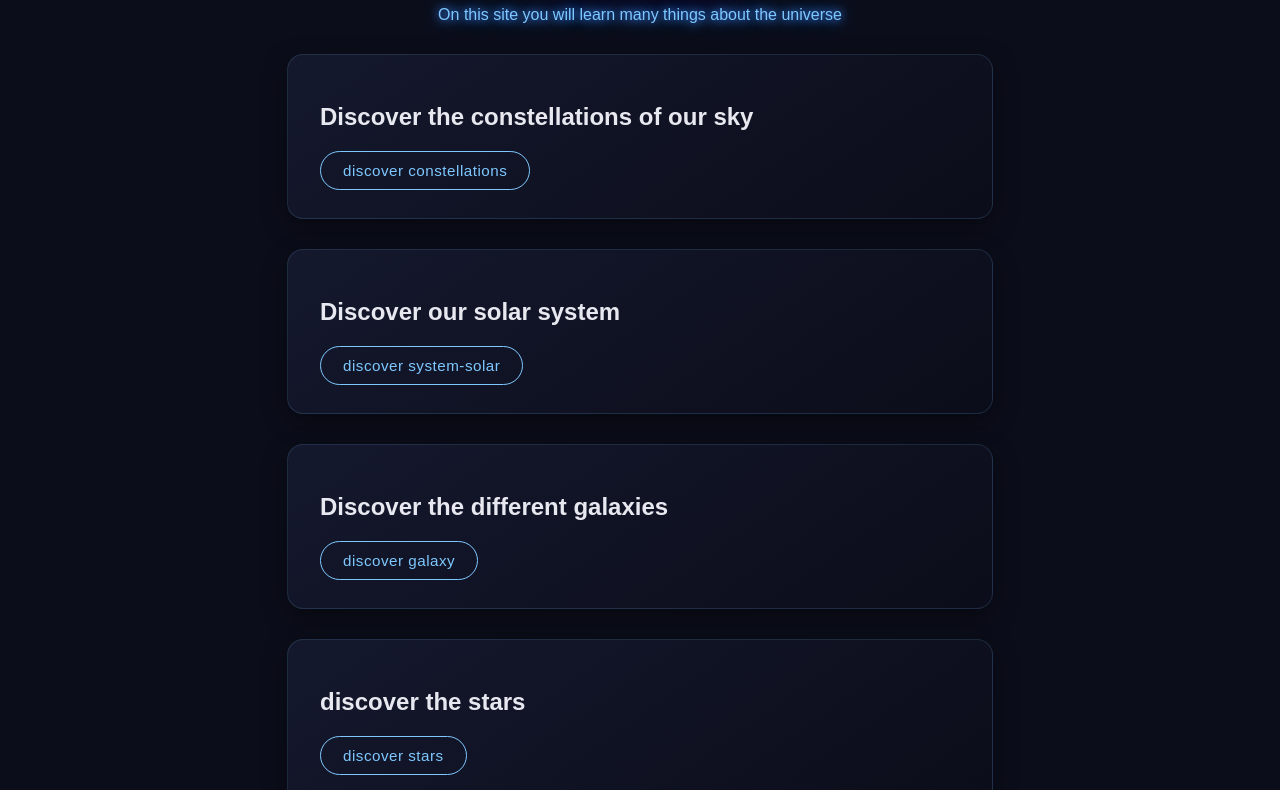
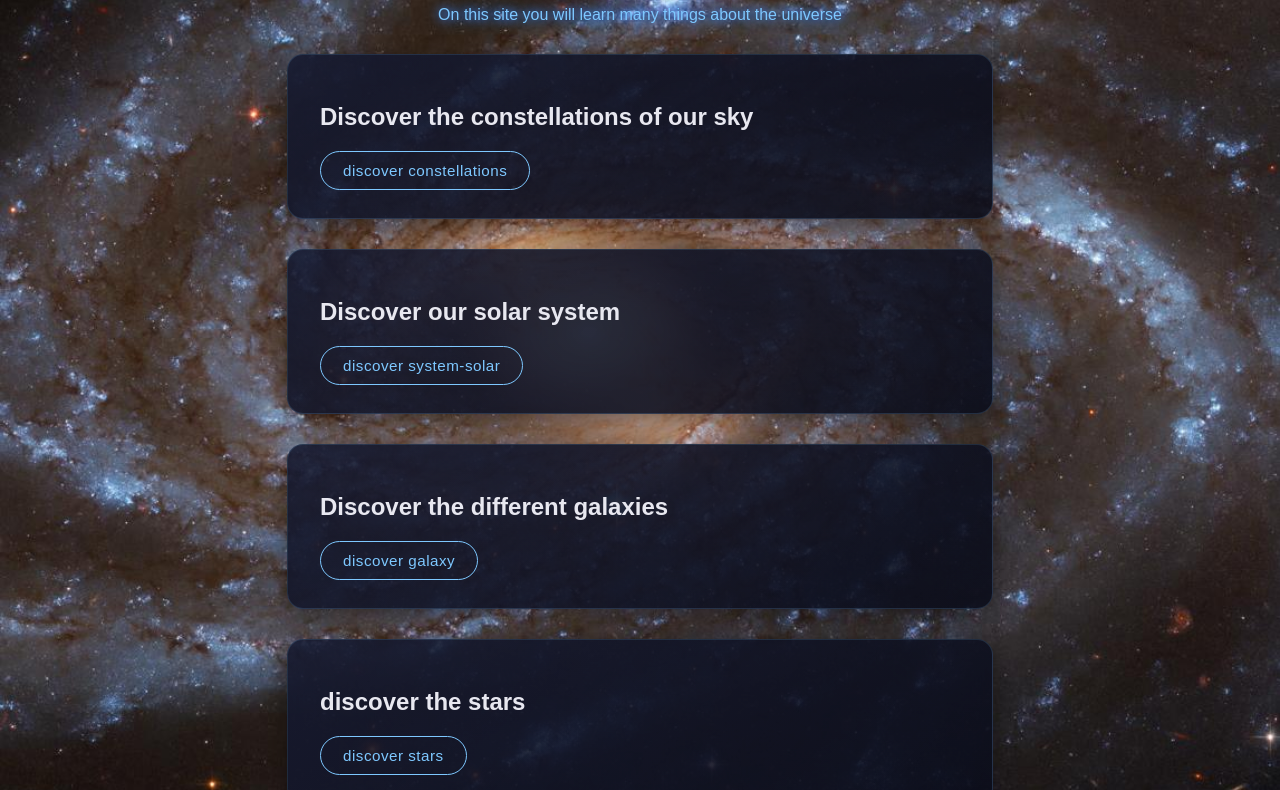
Before and after one commit to piratesboys/universe, a plain HTML site: page website/index.html in a window 1280 px wide. Shown: the part 162-952 px from the top of the page. Drawn offline with Linux system fonts and the light colour scheme.

Commit message:
Update background image URL in style.css

```diff
--- a/website/style.css
+++ b/website/style.css
@@ -1,6 +1,6 @@
 body {
     background-color: #0b0d1a;
-    background-image: url(images/background.jpeg);
+    background-image: url(/universe/images/background.jpeg);
     background-size: cover;
     background-position: center;
     background-attachment: fixed;
```
